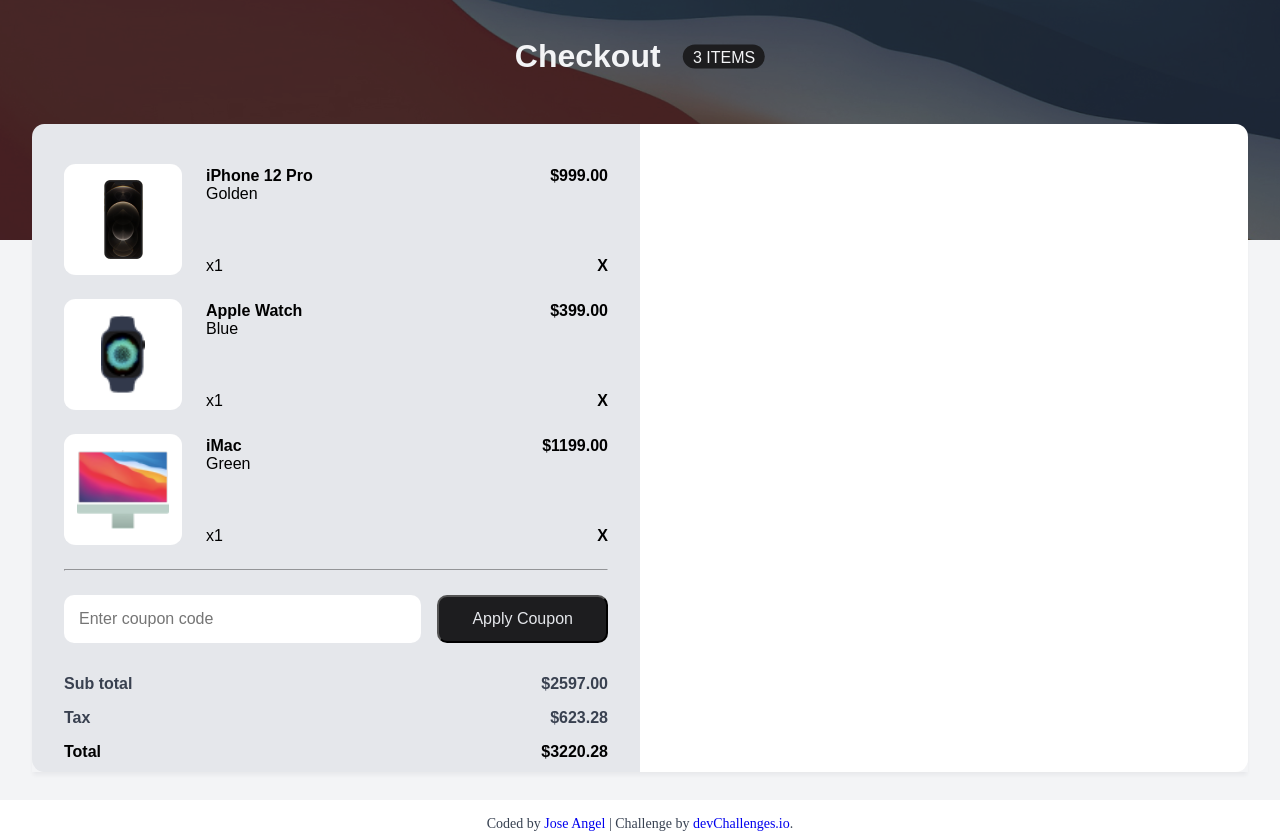
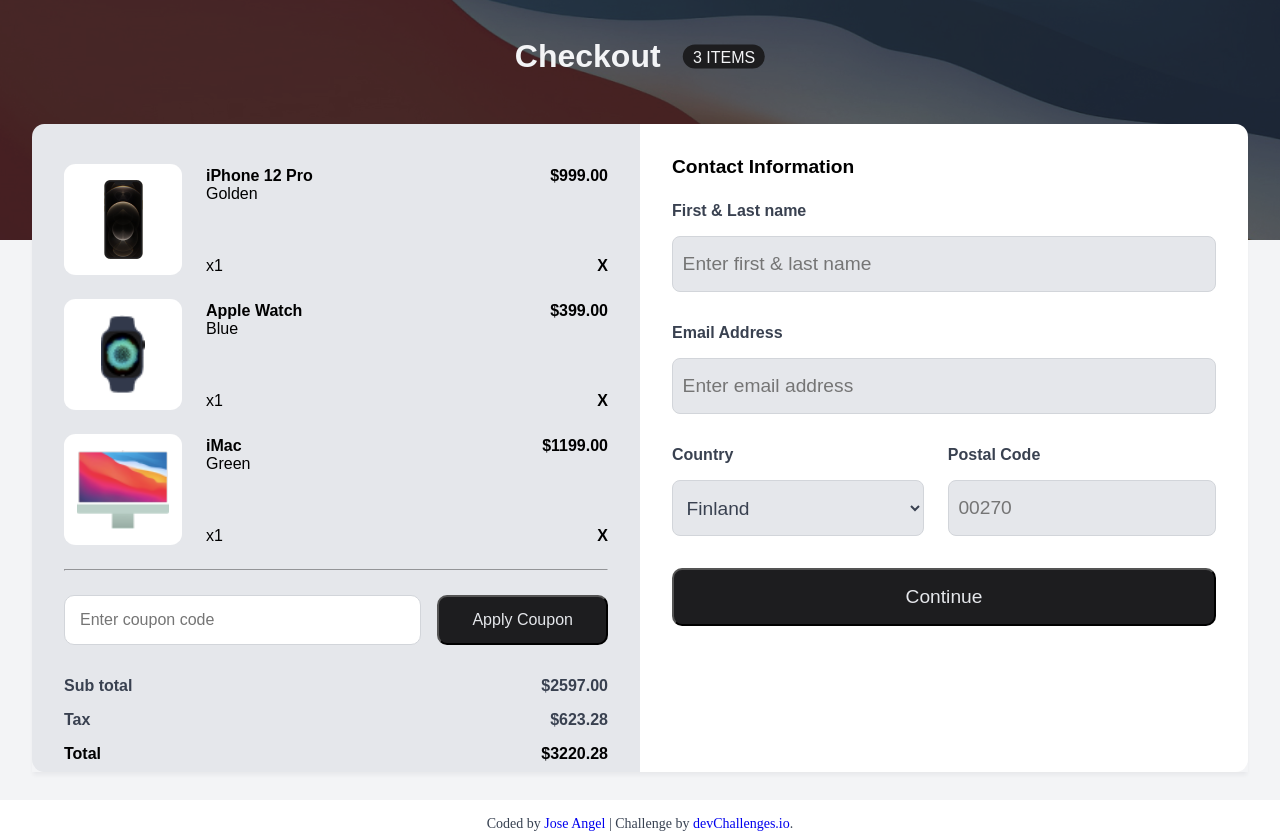
Before and after one commit to jose-angell/shop-checkout-page, a plain HTML site: page index.html in a window 1280 px wide. Drawn offline with Linux system fonts and the light colour scheme.

Commit message:
form-contact

```diff
--- a/index.html
+++ b/index.html
@@ -90,7 +90,34 @@
             </div>
           </div>
         </section>
-        <section class="right"></section>
+        <section class="right">
+          <div class="title-contact">Contact Information</div>
+          <div class="form-contact">
+            <div class="div-name">
+              <label for="">First & Last name</label>
+              <input type="text" placeholder="Enter first & last name">
+            </div>
+            <div class="div-email">
+              <label for="">Email Address</label>
+              <input type="text" placeholder="Enter email address">
+            </div>
+            <div class="div-address">
+              <div class="div-country">
+                <label for="">Country</label>
+                <select>
+                  <option>Finland</option>
+                </select>
+              </div>
+              <div class="div-postal-code">
+                <label for="">Postal Code</label>
+                <input type="text" placeholder="00270">
+              </div>
+            </div>
+            <div class="button-contact">
+              <button>Continue</button>
+            </div>
+          </div>
+        </section>
       </div>
     </main>
     <div class="author-info">
--- a/style.css
+++ b/style.css
@@ -77,7 +77,10 @@
     height: 100%;
     background: #FFFFFF;
     border-radius: 0% 2% 2% 0%;
-
+    padding: 2rem;
+    display: flex;
+    flex-direction: column;
+    gap: 1.5rem;
 }
 .list-items{
     display: grid;
@@ -97,8 +100,8 @@
     padding: 1em;
     display: flex;
     justify-content: center;
-    width: 100%;
-    height: 100%;
+    width: auto;
+    height:  -webkit-fill-available;
     border-radius: 10%;
 }
 .image-item {
@@ -144,6 +147,7 @@
 .icon-delete-item {
     font-weight: 700;
     font-family: "Regular", sans-serif;
+    cursor: pointer;
 }
 
 .coupon {
@@ -169,13 +173,13 @@ hr {
     font-family: 'Regular', sans-serif;
     font-size: 1em;
     font-weight: 500;
-    outline: 0;
-    border: none;
+    border: 1px solid #D2D5DA;
+    outline: none;
     width: 100%;
     padding: 15px;
 }
 
-.button-coupon button{
+.button-coupon button {
     color: #E5E7EB;
     background-color: #1D1D1F;
     width: 100%;
@@ -184,6 +188,7 @@ hr {
     font-family: 'Regular', sans-serif;
     font-weight: 500;
     font-size: 1em;
+    cursor: pointer;
 }
 
 .total {
@@ -211,3 +216,63 @@ hr {
 .color-label-total {
     color: #394150;
 }
+
+
+.form-contact {
+    display: flex;
+    flex-direction: column;
+    gap: 2rem;
+}
+.div-name,
+.div-email,
+.div-country,
+.div-postal-code {
+    display: flex;
+    flex-direction: column;
+    gap: 1em;
+}
+.div-address {
+    display: flex;
+    justify-content: space-between;
+    gap: 1.5rem;
+}
+.div-country {
+    width: 100%;
+}
+.div-postal-code {
+    width: -webkit-fill-available;
+}
+.form-contact input,
+.form-contact select {
+    height: 3.5rem;
+    background: #E5E7EB;
+    border-radius: 8px;
+    font-family: 'Regular',sans-serif;
+    font-size: 1.2rem;
+    color: #394150;
+    border: 1px solid #D2D5DA;
+    outline: none;
+    padding: 0 .5em;
+}
+.form-contact label {
+    font-family: 'Regular', sans-serif;
+    font-weight: 600;
+    color: #394150;
+}
+
+.button-contact button {
+    color: #E5E7EB;
+    background-color: #1D1D1F;
+    width: 100%;
+    height: 3em;
+    border-radius: 10px;
+    font-family: 'Regular', sans-serif;
+    font-weight: 500;
+    font-size: 1.2em;
+    cursor: pointer;
+}
+.title-contact {
+    font-family: 'Medium', sans-serif;
+    font-weight: 600;
+    font-size: 1.2em;
+}
```
Also changed, not shown: root/index.html (+28 -1 lines).
